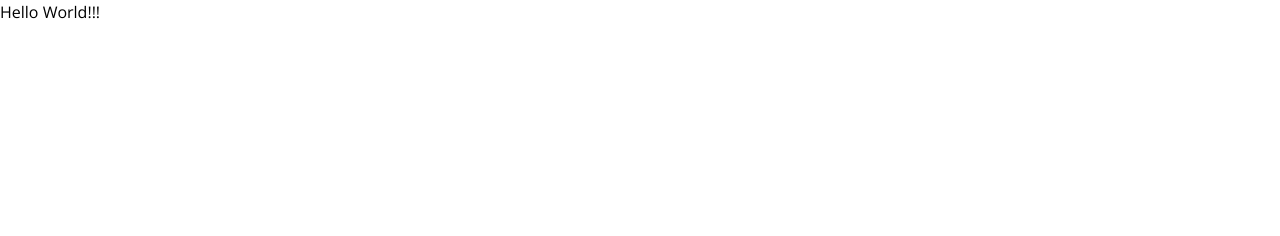
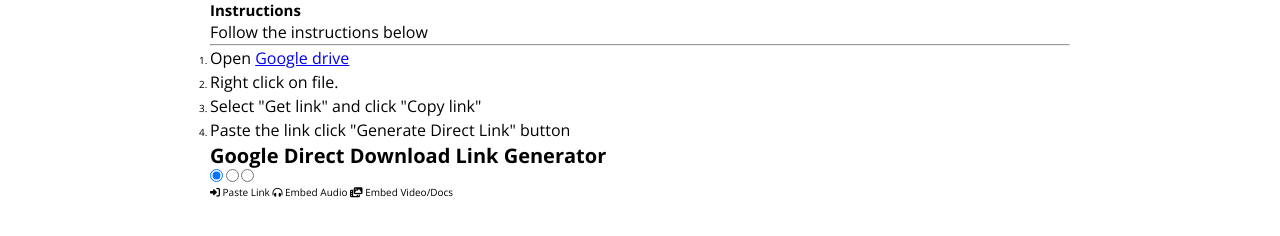
Before and after one commit to FelipeEnne/Google-Drive-Link-Generator, a plain HTML site: page index.html in a window 1280 px wide. Drawn offline with nearby package versions, Linux system fonts and the light colour scheme.

Commit message:
fix index

```diff
--- a/index.html
+++ b/index.html
@@ -3,7 +3,7 @@
   <head>
     <meta charset="UTF-8" />
     <meta name="viewport" content="width=device-width, initial-scale=1.0" />
-    <title>Document</title>
+    <title>Google Direct Linke Generator</title>
     <script
       src="https://kit.fontawesome.com/1935d064dd.js"
       crossorigin="anonymous"
@@ -11,7 +11,55 @@
     <link rel="stylesheet" href="styles.css" />
   </head>
   <body>
-    <p>Hello World!!!</p>
+
+    <main>
+      <section class="main-container">
+        <div class="instructions">
+          <div class="container">
+            <h2 class="line">Instructions</h2>
+            <p>Follow the instructions below</p>
+            <hr>
+            <ol type="1">
+              <li>
+                <p>Open <a href="https://drive.google.com">Google drive</a></p>
+              </li>
+              <li>
+                <p>Right click on file.</p>
+              </li>
+              <li>
+                <p>Select "Get link" and click "Copy link"</p>
+              </li>
+              <li>
+                <p>Paste the link click "Generate Direct Link" button</p>
+              </li>
+            </ol>
+          </div>
+        </div>
+      </section>
+      <!-- DOWNLOAD SECTION -->
+      <div class="download-link">
+        <div class="container">
+          <h1>Google Direct Download Link Generator</h1>
+          <input type="radio" id="login" name="tab" checked>
+          <input type="radio" id="register" name="tab">
+          <input type="radio" id="reset" name="tab">
+          <nav>
+            <label for="login" class="login">
+              <i class="fas fa-sign-in-alt"></i>
+              Paste Link
+            </label>
+            <label for="register" class="register">
+              <i class="fas fa-headphones-alt"></i>
+              Embed Audio
+            </label>
+            <label for="reset" class="reset">
+              <i class="fas fa-photo-video"></i>
+              Embed Video/Docs
+            </label>
+          </nav>
+        </div>
+      </div>
+    </main>
 
     <script src="script.js"></script>
   </body>
```
Also changed, not shown: test.html (added, +54 -0 lines).
